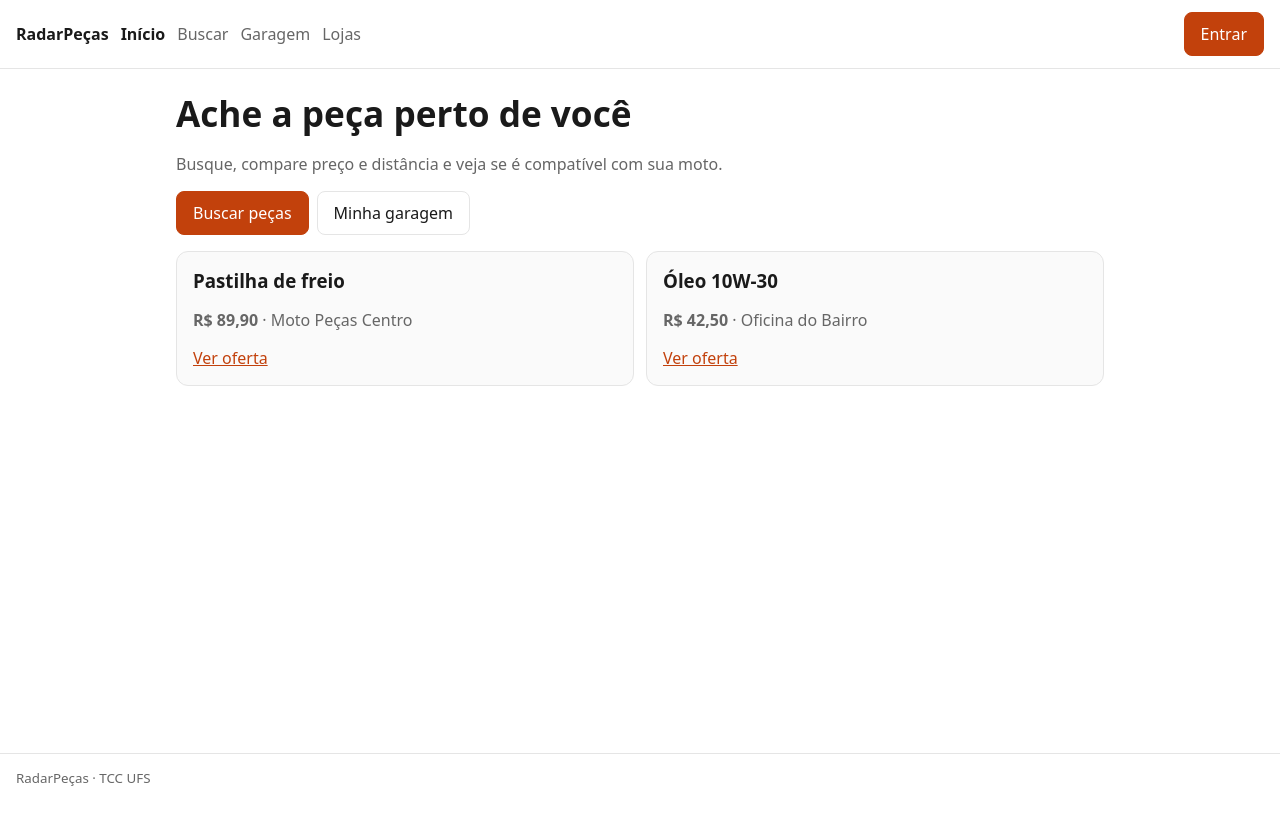
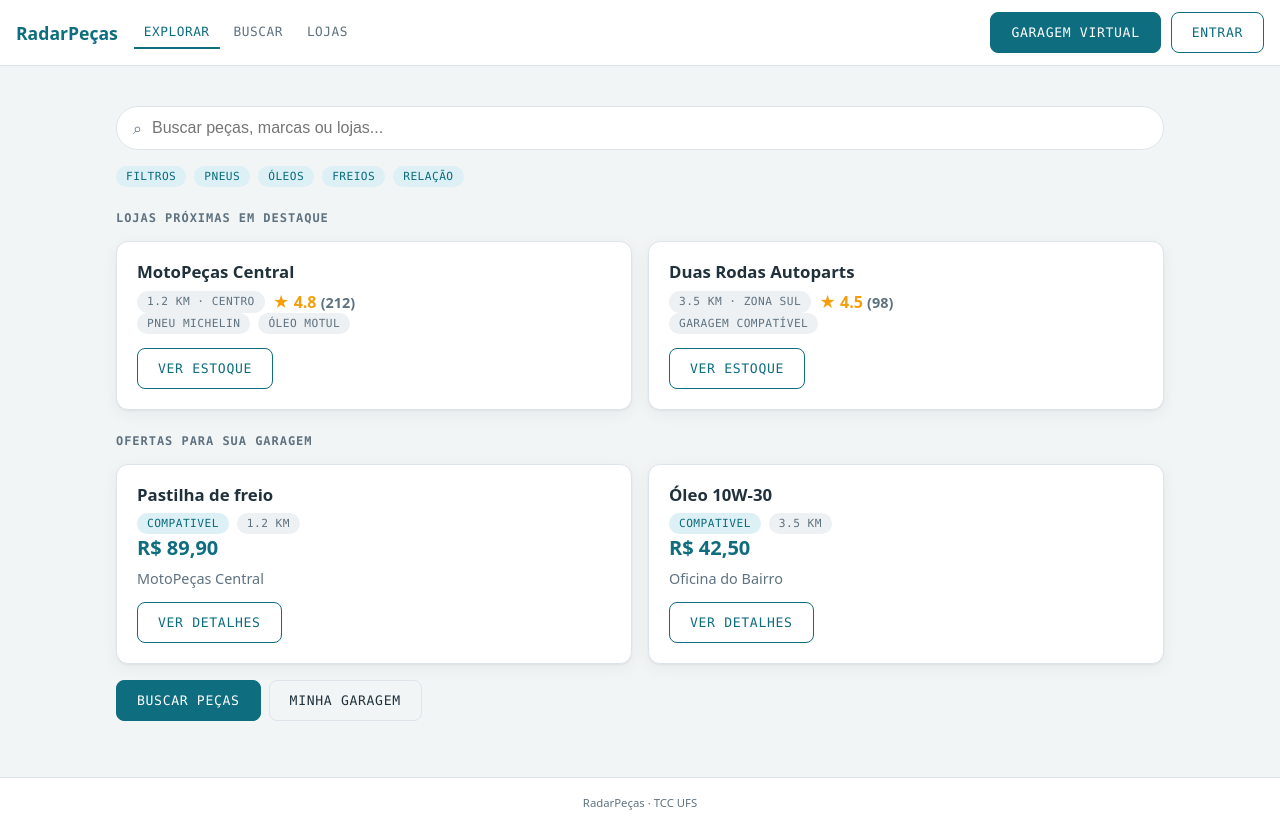
Before and after one commit to CassianoMn/RadarPecas, a React (Vite) app in the folder Código/frontend/radarpecas-web/: page / in a window 1280 px wide. Before the commit the page ends 800 px from the top, so only its background shows below. Built offline with nearby package versions, Linux system fonts and the light colour scheme; no server answers.

Commit message:
style: aplica identidade dos prototipos (teal, mono, cards, login). relates #6

```diff
--- a/Código/frontend/radarpecas-web/src/components/Layout.tsx
+++ b/Código/frontend/radarpecas-web/src/components/Layout.tsx
@@ -1,5 +1,15 @@
 import { Link, NavLink, Outlet, useNavigate } from 'react-router-dom';
 import { useAuth } from '../auth/useAuth';
+
+function initials(name: string): string {
+  return name
+    .split(' ')
+    .map((part) => part[0])
+    .filter(Boolean)
+    .slice(0, 2)
+    .join('')
+    .toUpperCase();
+}
 
 export function Layout() {
   const { user, logout } = useAuth();
@@ -16,22 +26,26 @@ export function Layout() {
         <Link className="brand" to="/">
           RadarPeças
         </Link>
-        <nav className="nav">
-          <NavLink to="/">Início</NavLink>
+        <nav className="nav" aria-label="Principal">
+          <NavLink to="/">Explorar</NavLink>
           <NavLink to="/busca">Buscar</NavLink>
-          <NavLink to="/garagem">Garagem</NavLink>
           <NavLink to="/lojas">Lojas</NavLink>
         </nav>
         <div className="userbox">
+          <Link className="btn" to="/garagem">
+            Garagem Virtual
+          </Link>
           {user ? (
             <>
-              <span>{user.nome}</span>
+              <span className="avatar" title={user.nome}>
+                {initials(user.nome)}
+              </span>
               <button className="btn btn-ghost" type="button" onClick={handleLogout}>
                 Sair
               </button>
             </>
           ) : (
-            <Link className="btn" to="/login">
+            <Link className="btn btn-outline" to="/login">
               Entrar
             </Link>
           )}
--- a/Código/frontend/radarpecas-web/src/components/ui.tsx
+++ b/Código/frontend/radarpecas-web/src/components/ui.tsx
@@ -1,15 +1,18 @@
 import type { ButtonHTMLAttributes, InputHTMLAttributes, ReactNode } from 'react';
 import { Link } from 'react-router-dom';
 
-export function Button({
-  children,
-  ...rest
-}: ButtonHTMLAttributes<HTMLButtonElement>) {
-  return (
-    <button className="btn" {...rest}>
-      {children}
-    </button>
-  );
+type ButtonVariant = 'primary' | 'ghost' | 'outline';
+
+interface ButtonProps extends ButtonHTMLAttributes<HTMLButtonElement> {
+  variant?: ButtonVariant;
+  block?: boolean;
+}
+
+export function Button({ variant = 'primary', block = false, ...rest }: ButtonProps) {
+  const classes = ['btn', variant === 'ghost' && 'btn-ghost', variant === 'outline' && 'btn-outline', block && 'btn-block']
+    .filter(Boolean)
+    .join(' ');
+  return <button className={classes} {...rest} />;
 }
 
 interface FieldProps {
@@ -30,6 +33,36 @@ export function Field({ label, error, children }: FieldProps) {
 
 export function TextInput(props: InputHTMLAttributes<HTMLInputElement>) {
   return <input className="input" {...props} />;
+}
+
+interface InputWithIconProps extends InputHTMLAttributes<HTMLInputElement> {
+  icon: ReactNode;
+  action?: ReactNode;
+}
+
+export function InputWithIcon({ icon, action, ...rest }: InputWithIconProps) {
+  return (
+    <div className="input-wrap">
+      <span className="input-icon" aria-hidden="true">
+        {icon}
+      </span>
+      <input className="input" {...rest} />
+      {action}
+    </div>
+  );
+}
+
+export function Chip({
+  children,
+  variant,
+}: {
+  children: ReactNode;
+  variant?: 'promo' | 'muted';
+}) {
+  const classes = ['chip', variant === 'promo' && 'chip-promo', variant === 'muted' && 'chip-muted']
+    .filter(Boolean)
+    .join(' ');
+  return <span className={classes}>{children}</span>;
 }
 
 export function Card({
@@ -54,23 +87,69 @@ export function OfferCard({
   title,
   price,
   store,
+  distance,
+  compatible = true,
 }: {
   title: string;
   price: string;
   store: string;
+  distance: string;
+  compatible?: boolean;
 }) {
   return (
     <Card
       title={title}
       footer={
-        <Link className="link" to="/busca">
-          Ver oferta
+        <Link className="btn btn-outline" to="/busca">
+          Ver Detalhes
         </Link>
       }
     >
-      <p>
-        <strong>{price}</strong> · {store}
-      </p>
+      <div className="chips-row">
+        {compatible ? <Chip>Compativel</Chip> : null}
+        <Chip variant="muted">{distance}</Chip>
+      </div>
+      <p className="price">{price}</p>
+      <p className="store-line">{store}</p>
+    </Card>
+  );
+}
+
+export function StoreCard({
+  name,
+  distance,
+  rating,
+  reviews,
+  tags,
+}: {
+  name: string;
+  distance: string;
+  rating: string;
+  reviews: string;
+  tags: string[];
+}) {
+  return (
+    <Card
+      title={name}
+      footer={
+        <Link className="btn btn-outline" to="/lojas">
+          Ver Estoque
+        </Link>
+      }
+    >
+      <div className="chips-row">
+        <Chip variant="muted">{distance}</Chip>
+        <span className="rating">
+          {'★'} {rating} <span className="store-line">({reviews})</span>
+        </span>
+      </div>
+      <div className="chips-row">
+        {tags.map((tag) => (
+          <Chip key={tag} variant="muted">
+            {tag}
+          </Chip>
+        ))}
+      </div>
     </Card>
   );
 }
@@ -98,9 +177,9 @@ export function ErrorState({
     <div className="state state-error" role="alert">
       <p>{text}</p>
       {onRetry ? (
-        <button className="btn" type="button" onClick={onRetry}>
+        <Button type="button" onClick={onRetry}>
           Tentar de novo
-        </button>
+        </Button>
       ) : null}
     </div>
   );
--- a/Código/frontend/radarpecas-web/src/index.css
+++ b/Código/frontend/radarpecas-web/src/index.css
@@ -1,12 +1,22 @@
 :root {
-  --bg: #fff;
-  --text: #1a1a1a;
-  --muted: #666;
-  --border: #e5e5e5;
-  --primary: #c2410c;
-  --primary-contrast: #fff;
-  --card: #fafafa;
-  --danger: #b91c1c;
+  --bg: #f2f5f6;
+  --surface: #ffffff;
+  --text: #20313b;
+  --muted: #5f7280;
+  --border: #dde5ea;
+  --primary: #0e6d7e;
+  --primary-dark: #0a5561;
+  --primary-contrast: #ffffff;
+  --chip-bg: #ddf0f5;
+  --chip-text: #0b6b7c;
+  --danger: #c93a32;
+  --star: #f59e0b;
+  --radius: 8px;
+  --radius-lg: 12px;
+  --shadow: 0 1px 2px rgba(32, 49, 59, 0.06), 0 4px 16px rgba(32, 49, 59, 0.06);
+
+  --sans: system-ui, -apple-system, 'Segoe UI', Roboto, sans-serif;
+  --mono: ui-monospace, 'Cascadia Mono', 'Roboto Mono', Consolas, Menlo, monospace;
 }
 
 * {
@@ -15,10 +25,28 @@
 
 body {
   margin: 0;
-  font-family: system-ui, -apple-system, Segoe UI, Roboto, sans-serif;
+  font-family: var(--sans);
   background: var(--bg);
   color: var(--text);
 }
+
+h1,
+h2,
+h3 {
+  margin: 0 0 8px;
+  line-height: 1.2;
+}
+
+h1 {
+  font-size: 1.6rem;
+}
+
+p {
+  margin: 0 0 8px;
+  color: var(--muted);
+}
+
+/* ---------- estrutura ---------- */
 
 .shell {
   min-height: 100svh;
@@ -29,88 +57,119 @@ body {
 .topbar {
   display: flex;
   align-items: center;
-  gap: 12px;
+  gap: 16px;
   padding: 12px 16px;
+  background: var(--surface);
   border-bottom: 1px solid var(--border);
   flex-wrap: wrap;
 }
 
 .brand {
   font-weight: 800;
+  font-size: 1.1rem;
   text-decoration: none;
-  color: var(--text);
+  color: var(--primary);
 }
 
 .nav {
   display: flex;
-  gap: 12px;
+  gap: 4px;
   flex: 1;
   flex-wrap: wrap;
 }
 
 .nav a {
+  font-family: var(--mono);
+  font-size: 0.8rem;
+  text-transform: uppercase;
+  letter-spacing: 0.04em;
   text-decoration: none;
   color: var(--muted);
+  padding: 8px 10px;
+  border-bottom: 2px solid transparent;
 }
 
 .nav a.active {
-  color: var(--text);
-  font-weight: 700;
+  color: var(--primary);
+  border-bottom-color: var(--primary);
 }
 
 .userbox {
   display: flex;
   align-items: center;
-  gap: 8px;
+  gap: 10px;
+}
+
+.username {
+  font-size: 0.9rem;
+}
+
+.avatar {
+  width: 32px;
+  height: 32px;
+  border-radius: 50%;
+  background: var(--chip-bg);
+  color: var(--chip-text);
+  display: inline-flex;
+  align-items: center;
+  justify-content: center;
+  font-family: var(--mono);
+  font-size: 0.75rem;
+  font-weight: 700;
 }
 
 .content {
   width: 100%;
-  max-width: 960px;
+  max-width: 1080px;
   margin: 0 auto;
-  padding: 20px 16px 32px;
+  padding: 24px 16px 40px;
   flex: 1;
 }
 
 .footer {
   border-top: 1px solid var(--border);
-  padding: 12px 16px;
+  background: var(--surface);
+  padding: 14px 16px;
+  text-align: center;
   color: var(--muted);
+  font-size: 0.85rem;
 }
 
-h1 {
-  font-size: 1.6rem;
-  margin: 0 0 8px;
-}
-
-p {
-  color: var(--muted);
-}
-
-.actions {
-  display: flex;
-  gap: 8px;
-  margin: 16px 0;
-  flex-wrap: wrap;
-}
+/* ---------- botoes ---------- */
 
 .btn {
   display: inline-flex;
   align-items: center;
   justify-content: center;
-  padding: 10px 16px;
-  border-radius: 8px;
+  gap: 8px;
+  padding: 12px 20px;
+  border-radius: var(--radius);
   border: 1px solid var(--primary);
   background: var(--primary);
   color: var(--primary-contrast);
+  font-family: var(--mono);
+  font-size: 0.82rem;
+  text-transform: uppercase;
+  letter-spacing: 0.05em;
   text-decoration: none;
   cursor: pointer;
-  font-size: 1rem;
+}
+
+.btn:hover {
+  background: var(--primary-dark);
+  border-color: var(--primary-dark);
 }
 
 .btn:disabled {
   opacity: 0.6;
   cursor: default;
+}
+
+.btn:focus-visible,
+.input:focus-visible,
+.nav a:focus-visible {
+  outline: 2px solid var(--primary);
+  outline-offset: 2px;
 }
 
 .btn-ghost {
@@ -119,13 +178,30 @@ p {
   border-color: var(--border);
 }
 
-.link {
+.btn-ghost:hover {
+  background: var(--bg);
+  border-color: var(--border);
+}
+
+.btn-outline {
+  background: var(--surface);
   color: var(--primary);
 }
 
+.btn-outline:hover {
+  background: var(--chip-bg);
+  border-color: var(--primary);
+}
+
+.btn-block {
+  width: 100%;
+}
+
+/* ---------- formularios ---------- */
+
 .form {
   display: grid;
-  gap: 12px;
+  gap: 14px;
   margin: 16px 0;
 }
 
@@ -134,44 +210,188 @@ p {
   gap: 6px;
 }
 
+.field > span {
+  font-family: var(--mono);
+  font-size: 0.75rem;
+  text-transform: uppercase;
+  letter-spacing: 0.05em;
+  color: var(--text);
+}
+
 .input {
   width: 100%;
-  padding: 10px 12px;
+  padding: 12px 14px;
   border: 1px solid var(--border);
-  border-radius: 8px;
+  border-radius: var(--radius);
   font-size: 1rem;
+  font-family: var(--sans);
+  background: var(--surface);
+  color: var(--text);
+}
+
+.input::placeholder {
+  color: #9aabb5;
+}
+
+.input:focus {
+  border-color: var(--primary);
+  outline: none;
+  box-shadow: 0 0 0 3px rgba(14, 109, 126, 0.15);
+}
+
+.input-wrap {
+  position: relative;
+}
+
+.input-wrap .input {
+  padding-left: 40px;
+}
+
+.input-icon {
+  position: absolute;
+  left: 12px;
+  top: 50%;
+  transform: translateY(-50%);
+  color: var(--muted);
+  display: inline-flex;
+}
+
+.input-icon svg {
+  width: 18px;
+  height: 18px;
+}
+
+.password-toggle {
+  position: absolute;
+  right: 8px;
+  top: 50%;
+  transform: translateY(-50%);
+  background: none;
+  border: none;
+  cursor: pointer;
+  font-family: var(--mono);
+  font-size: 0.72rem;
+  text-transform: uppercase;
+  color: var(--primary);
+  padding: 6px;
 }
 
 .field-error {
   color: var(--danger);
+  font-size: 0.85rem;
+}
+
+/* ---------- cards, chips, listas ---------- */
+
+.card {
+  border: 1px solid var(--border);
+  background: var(--surface);
+  border-radius: var(--radius-lg);
+  padding: 20px;
+  box-shadow: var(--shadow);
+}
+
+.card h3 {
+  font-size: 1.05rem;
+}
+
+.card-footer {
+  margin-top: 14px;
+  display: flex;
+  gap: 8px;
+  flex-wrap: wrap;
 }
 
 .grid {
   display: grid;
-  gap: 12px;
+  gap: 16px;
   margin-top: 16px;
   grid-template-columns: 1fr;
 }
 
-.card {
-  border: 1px solid var(--border);
-  background: var(--card);
-  border-radius: 12px;
-  padding: 16px;
+.price {
+  color: var(--primary);
+  font-weight: 800;
+  font-size: 1.25rem;
 }
 
-.card h3 {
-  margin: 0 0 8px;
+.store-line {
+  color: var(--muted);
+  font-size: 0.9rem;
 }
 
-.card-footer {
-  margin-top: 12px;
+.chip {
+  display: inline-flex;
+  align-items: center;
+  gap: 4px;
+  padding: 4px 10px;
+  border-radius: 999px;
+  background: var(--chip-bg);
+  color: var(--chip-text);
+  font-family: var(--mono);
+  font-size: 0.7rem;
+  text-transform: uppercase;
+  letter-spacing: 0.04em;
 }
+
+.chip-promo {
+  background: var(--danger);
+  color: #fff;
+}
+
+.chip-muted {
+  background: #edf1f3;
+  color: var(--muted);
+}
+
+.rating {
+  color: var(--star);
+  font-weight: 700;
+}
+
+.section-label {
+  font-family: var(--mono);
+  font-size: 0.75rem;
+  text-transform: uppercase;
+  letter-spacing: 0.08em;
+  color: var(--muted);
+  margin: 24px 0 4px;
+}
+
+.searchbar {
+  display: flex;
+  align-items: center;
+  gap: 8px;
+  background: var(--surface);
+  border: 1px solid var(--border);
+  border-radius: 999px;
+  padding: 10px 16px;
+  margin: 16px 0;
+  color: var(--muted);
+}
+
+.searchbar input {
+  border: none;
+  outline: none;
+  flex: 1;
+  font-size: 1rem;
+  background: transparent;
+  color: var(--text);
+}
+
+.chips-row {
+  display: flex;
+  gap: 8px;
+  flex-wrap: wrap;
+}
+
+/* ---------- estados ---------- */
 
 .state {
   border: 1px dashed var(--border);
-  border-radius: 12px;
-  padding: 24px 16px;
+  border-radius: var(--radius-lg);
+  background: var(--surface);
+  padding: 28px 16px;
   text-align: center;
   color: var(--muted);
   margin: 16px 0;
@@ -185,16 +405,72 @@ p {
   color: var(--danger);
 }
 
+/* ---------- auth ---------- */
+
+.auth-wrap {
+  display: flex;
+  flex-direction: column;
+  align-items: center;
+  padding-top: 24px;
+}
+
+.auth-brand {
+  text-align: center;
+  margin-bottom: 20px;
+}
+
+.auth-brand h1 {
+  color: var(--primary);
+}
+
+.auth-card {
+  width: 100%;
+  max-width: 440px;
+}
+
+.auth-alt {
+  text-align: center;
+  margin-top: 12px;
+}
+
+.link {
+  color: var(--primary);
+  font-weight: 600;
+  text-decoration: none;
+}
+
+/* ---------- paginas ---------- */
+
 .narrow {
-  max-width: 480px;
+  max-width: 560px;
+}
+
+.actions {
+  display: flex;
+  gap: 8px;
+  margin: 16px 0;
+  flex-wrap: wrap;
+}
+
+.breadcrumb {
+  font-family: var(--mono);
+  font-size: 0.75rem;
+  color: var(--muted);
+  margin-bottom: 8px;
 }
 
 @media (min-width: 720px) {
   h1 {
-    font-size: 2.2rem;
+    font-size: 2rem;
   }
 
   .grid {
     grid-template-columns: 1fr 1fr;
   }
 }
+
+@media (min-width: 1080px) {
+  .grid-3 {
+    grid-template-columns: 1fr 1fr 1fr;
+  }
+}
--- a/Código/frontend/radarpecas-web/src/pages/HomePage.tsx
+++ b/Código/frontend/radarpecas-web/src/pages/HomePage.tsx
@@ -1,11 +1,45 @@
 import { Link } from 'react-router-dom';
-import { OfferCard } from '../components/ui';
+import { Chip, OfferCard, StoreCard } from '../components/ui';
+
+const CATEGORIES = ['Filtros', 'Pneus', 'Óleos', 'Freios', 'Relação'];
 
 export function HomePage() {
   return (
     <section>
-      <h1>Ache a peça perto de você</h1>
-      <p>Busque, compare preço e distância e veja se é compatível com sua moto.</p>
+      <div className="searchbar">
+        <span aria-hidden="true">⌕</span>
+        <input type="search" placeholder="Buscar peças, marcas ou lojas..." aria-label="Buscar peças, marcas ou lojas" />
+      </div>
+      <div className="chips-row">
+        {CATEGORIES.map((cat) => (
+          <Chip key={cat}>{cat}</Chip>
+        ))}
+      </div>
+
+      <h2 className="section-label">Lojas próximas em destaque</h2>
+      <div className="grid">
+        <StoreCard
+          name="MotoPeças Central"
+          distance="1.2 km · Centro"
+          rating="4.8"
+          reviews="212"
+          tags={['Pneu Michelin', 'Óleo Motul']}
+        />
+        <StoreCard
+          name="Duas Rodas Autoparts"
+          distance="3.5 km · Zona Sul"
+          rating="4.5"
+          reviews="98"
+          tags={['Garagem Compatível']}
+        />
+      </div>
+
+      <h2 className="section-label">Ofertas para sua garagem</h2>
+      <div className="grid">
+        <OfferCard title="Pastilha de freio" price="R$ 89,90" store="MotoPeças Central" distance="1.2 km" />
+        <OfferCard title="Óleo 10W-30" price="R$ 42,50" store="Oficina do Bairro" distance="3.5 km" />
+      </div>
+
       <div className="actions">
         <Link className="btn" to="/busca">
           Buscar peças
@@ -14,10 +48,6 @@ export function HomePage() {
           Minha garagem
         </Link>
       </div>
-      <div className="grid">
-        <OfferCard title="Pastilha de freio" price="R$ 89,90" store="Moto Peças Centro" />
-        <OfferCard title="Óleo 10W-30" price="R$ 42,50" store="Oficina do Bairro" />
-      </div>
     </section>
   );
 }
--- a/Código/frontend/radarpecas-web/src/pages/LoginPage.tsx
+++ b/Código/frontend/radarpecas-web/src/pages/LoginPage.tsx
@@ -3,13 +3,32 @@ import type { FormEvent } from 'react';
 import { Link, useNavigate } from 'react-router-dom';
 import { ApiError } from '../lib/api';
 import { useAuth } from '../auth/useAuth';
-import { Button, ErrorState, Field, TextInput } from '../components/ui';
+import { Button, ErrorState, Field, InputWithIcon } from '../components/ui';
+
+function MailIcon() {
+  return (
+    <svg viewBox="0 0 24 24" fill="none" stroke="currentColor" strokeWidth="2" aria-hidden="true">
+      <rect x="3" y="5" width="18" height="14" rx="2" />
+      <path d="m3 7 9 6 9-6" />
+    </svg>
+  );
+}
+
+function LockIcon() {
+  return (
+    <svg viewBox="0 0 24 24" fill="none" stroke="currentColor" strokeWidth="2" aria-hidden="true">
+      <rect x="5" y="11" width="14" height="9" rx="2" />
+      <path d="M8 11V7a4 4 0 0 1 8 0v4" />
+    </svg>
+  );
+}
 
 export function LoginPage() {
   const { login } = useAuth();
   const navigate = useNavigate();
   const [email, setEmail] = useState('');
   const [senha, setSenha] = useState('');
+  const [showPassword, setShowPassword] = useState(false);
   const [error, setError] = useState('');
   const [sending, setSending] = useState(false);
 
@@ -28,35 +47,54 @@ export function LoginPage() {
   }
 
   return (
-    <section className="narrow">
-      <h1>Entrar</h1>
+    <section className="auth-wrap">
+      <div className="auth-brand">
+        <h1>RadarPeças</h1>
+        <p>Acesso ao ecossistema de motopeças</p>
+      </div>
+      <div className="card auth-card">
         <form onSubmit={onSubmit} className="form">
           <Field label="E-mail">
-          <TextInput
+            <InputWithIcon
+              icon={<MailIcon />}
               type="email"
               required
+              autoComplete="email"
               value={email}
               onChange={(e) => setEmail(e.target.value)}
-            placeholder="voce@email.com"
+              placeholder="E-mail"
             />
           </Field>
           <Field label="Senha">
-          <TextInput
-            type="password"
+            <InputWithIcon
+              icon={<LockIcon />}
+              type={showPassword ? 'text' : 'password'}
               required
+              autoComplete="current-password"
               value={senha}
               onChange={(e) => setSenha(e.target.value)}
-            placeholder="••••••••"
+              placeholder="Senha"
+              action={
+                <button
+                  type="button"
+                  className="password-toggle"
+                  onClick={() => setShowPassword((v) => !v)}
+                  aria-label={showPassword ? 'Ocultar senha' : 'Mostrar senha'}
+                >
+                  {showPassword ? 'Ocultar' : 'Mostrar'}
+                </button>
+              }
             />
           </Field>
           {error ? <ErrorState text={error} /> : null}
-        <Button type="submit" disabled={sending}>
+          <Button type="submit" block disabled={sending}>
             {sending ? 'Entrando...' : 'Entrar'}
           </Button>
         </form>
-      <p>
-        Sem conta? <Link className="link" to="/cadastro">Cadastre-se</Link>
+        <p className="auth-alt">
+          Não tem uma conta? <Link className="link" to="/cadastro">Cadastre-se</Link>
         </p>
+      </div>
     </section>
   );
 }
```
Lines whose indentation alone changed are shown as unchanged.
